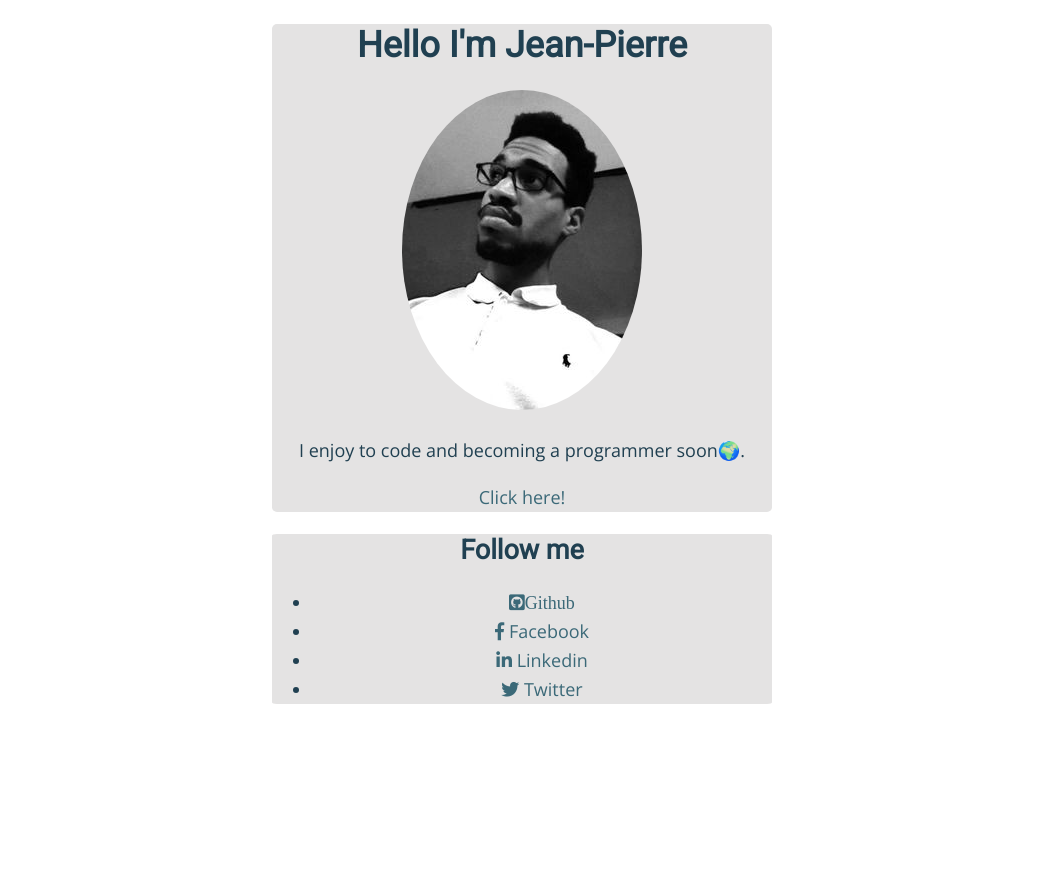
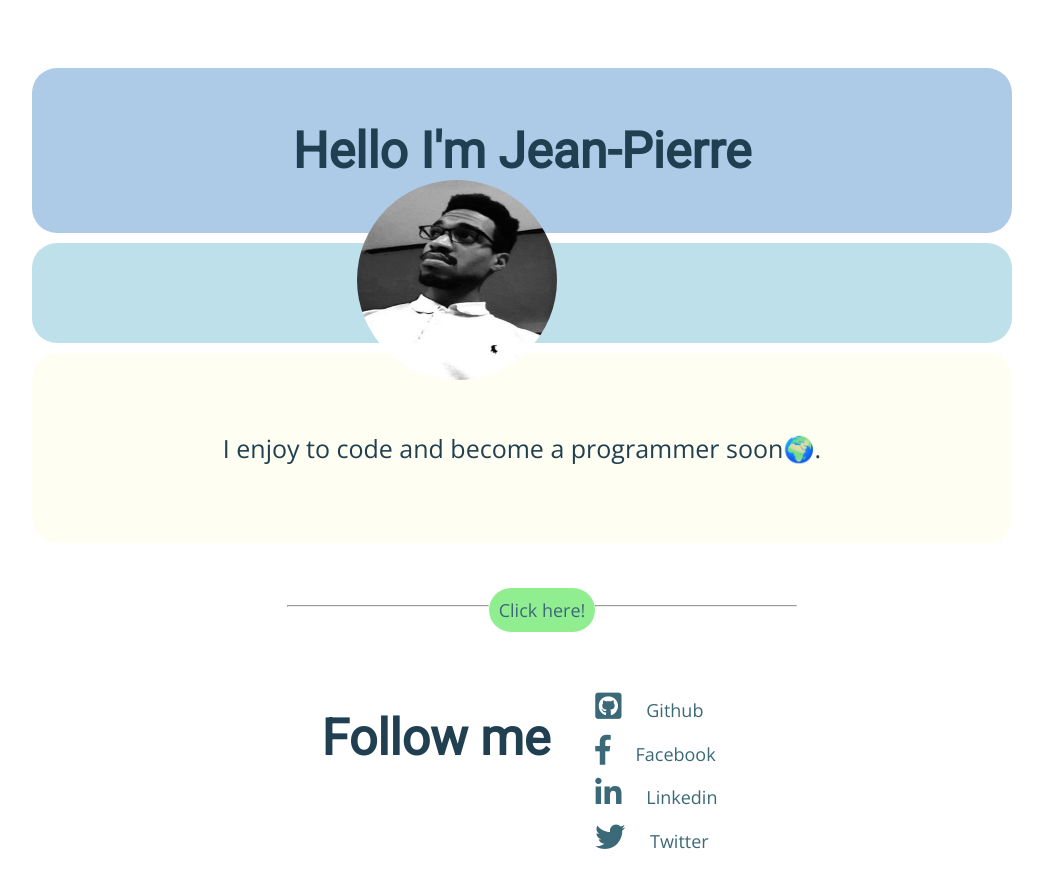
Before and after one commit to jptsh/profile, a plain HTML site: page index.html in a window 1280 px wide. Shown: the whole page, without its empty margins (118-1161 px from the left). Before the commit the page ends 800 px from the top, so only its background shows below. Drawn offline with nearby package versions, Linux system fonts and the light colour scheme.

Commit message:
make my profile prettier

```diff
--- a/index.html
+++ b/index.html
@@ -11,20 +11,30 @@
 </head>
     <body>
         <div class="container">
-            <div class="card">
+            <div class="card-header">
                 <h1>Hello I'm Jean-Pierre</h1>
+            </div>
+            <div class="card-img">
                 <img src="./images/logo.jpeg" alt="image_self">
+            </div>
+            <div class="card-content">
                 <p>
-                    I enjoy to code and becoming a programmer soon🌍.
+                    I enjoy to code and become a programmer soon🌍.
                 </p>
-                <a href="#">Click here!</a>
             </div>
-            <div class="card">
+            <div class="card-button">
+                <ul>
+                   <li><hr></li>
+                   <li><a class="button" href="#">Click here!</a></li>
+                   <li><hr></li>
+                </ul>
+            </div>
+            <div class="card-footer">
                 <h2>Follow me</h2>
                 <ul>
                     <li>
                         <a href="https://github.com/jptsh" target="_blank">
-                            <i class="fab fa-github-square">Github</i>
+                            <i class="fab fa-github-square"></i> Github
                         </a>
                     </li>
                     <li>
--- a/style.css
+++ b/style.css
@@ -1,12 +1,12 @@
-@media (max-width: 960px) {
-    /* For a screen < 960px, this CSS will be read */
+/*@media (max-width: 960px) {
+
     .container {
       width: 700px;
     }
 }
 
 @media (max-width: 720px) {
-    /* For a screen < 720px, this CSS will be read */
+
     .container {
       width: 500px;
       background-color: red;
@@ -14,11 +14,11 @@
 }
 
 @media (max-width: 540px) {
-    /* For a screen < 540px, this CSS will be read */
+
     .container {
       width: 300px;
     }
-}
+}*/
 
 body {
     background-color: white;
@@ -29,10 +29,20 @@ body {
     line-height: 1.6;
 }
 
-h1, h2, h3 {
+.container {
+    text-align: center;
+    width: 1000px;
+    margin: 0 auto;
+    border-radius: 1%;
+    background-color: white;
+    padding: 50px;
+}
+
+
+h1 ,h2, h3 {
     color: #204051;
     font-family: 'Roboto', sans-serif;
-    font-size: normal;
+    font-size: 50px;
     line-height: normal;
 }
 
@@ -43,20 +53,92 @@ a {
 
 img {
     border-radius: 80%;
+    width: 200px;
+    height: 200px;
 }
 
 a:hover {
     color: #84a9ac;
 }
 
-.container {
-    text-align: center;
-    width: 500px;
-    margin: 0 auto;
-    border-radius: 1%;
+ul {
+    list-style-type: none;
 }
 
 .card {
-    background-color: #e4e3e3;
-    border-radius: 1%;
+    background-color: #f6f6f6;
+    border-radius: 25px;
+    margin: 10px;
+    padding: 10px;
+
 }
+
+.card-header {
+    padding: 20px;
+    background-color: #adcae6;
+    border-radius: 25px;
+    margin: 10px;
+}
+
+.card-img {
+    padding: 50px;
+    background-color: #bde0eb ;
+    border-radius: 25px;
+    margin: 10px;
+}
+
+.card-content {
+    padding: 50px;
+    background-color:  #FFFEF2;
+    border-radius: 25px;
+    margin: 10px;
+    font-size: 25px;
+}
+
+img {
+    position: absolute;
+    top: 180px;
+    left: 475px;
+}
+
+.card-button {
+    padding: 25px;
+    text-align: center;
+}
+.card-button ul {
+    list-style-type: none;
+    justify-content: center;
+    display: flex;
+}
+
+.card-button ul li hr{
+
+    width: 200px;
+    border-width: 10px, solid;
+    color: #90ee90;
+}
+
+.card-footer {
+    justify-content: center;
+    display: flex;
+}
+
+.card-footer ul {
+    list-style-type: none;
+}
+
+.card-footer ul li {
+    padding: 5px;
+    text-align: left;
+}
+
+.card-footer ul li a i {
+    margin-right: 20px;
+    font-size: 30px;
+}
+
+.button {
+    border-radius: 25px;
+    padding: 10px;
+    background-color: #90ee90;
+}
```
